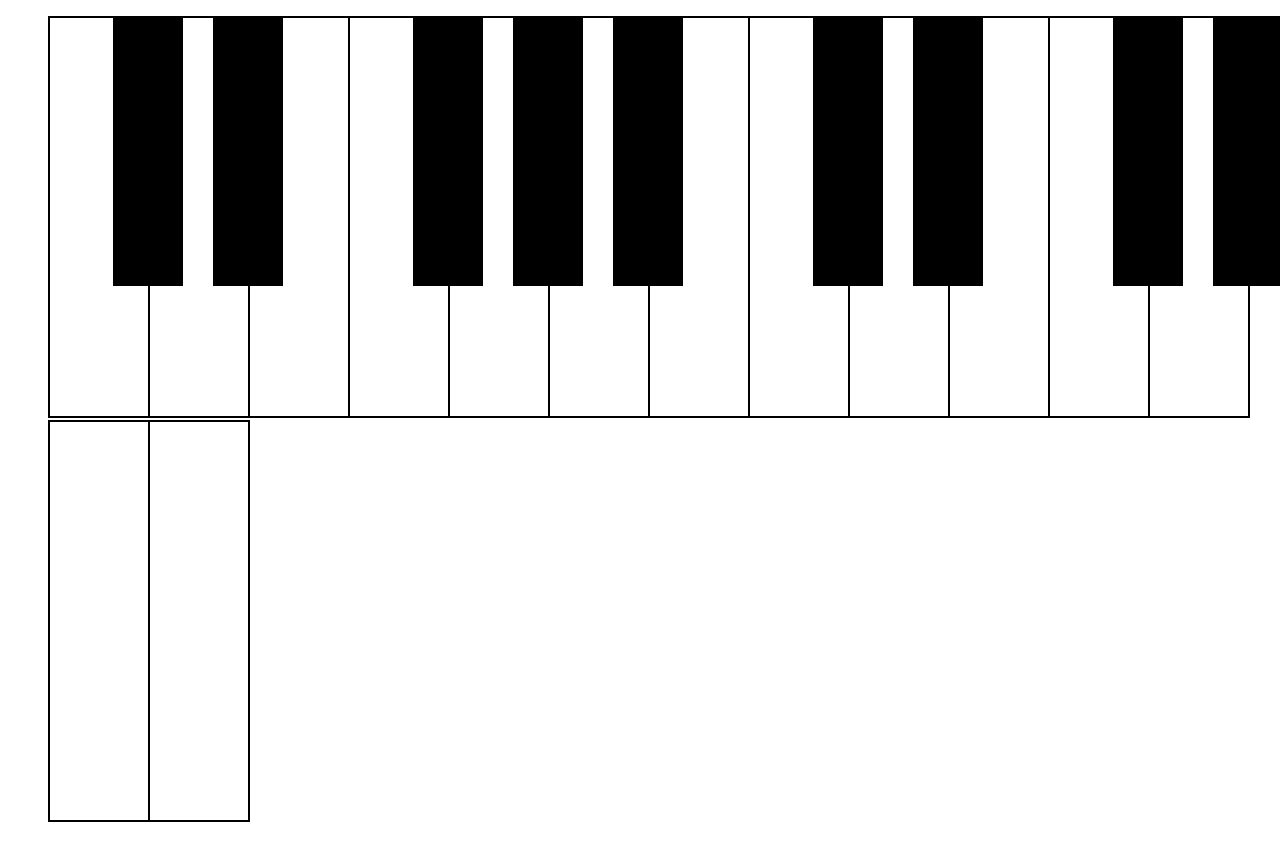
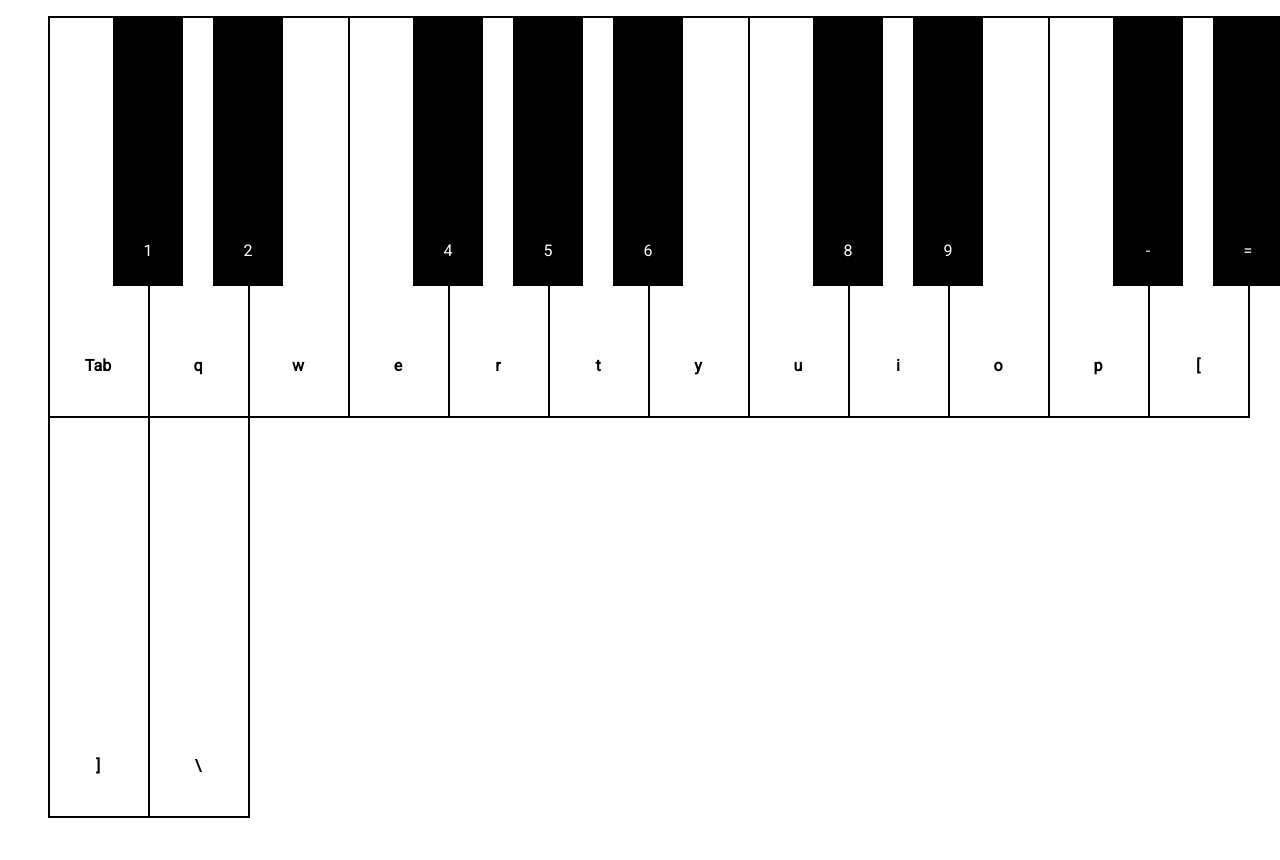
Before and after one commit to mango906/Web-Piano-Project, a plain HTML site: page main.html in a window 1280 px wide. Shown: the top 860 px of the page. Drawn offline with Linux system fonts and the light colour scheme.

Commit message:
키에 대한 설명 추가

```diff
--- a/main.html
+++ b/main.html
@@ -5,6 +5,7 @@
   <meta name="viewport" content="width=\, initial-scale=1.0">
   <meta http-equiv="X-UA-Compatible" content="ie=edge">
   <title>Document</title>
+  <link href="https://fonts.googleapis.com/css?family=Roboto" rel="stylesheet"> <!-- font -->
   <link rel="stylesheet" href="style.css">
 </head>
 <body>
--- a/main.js
+++ b/main.js
@@ -119,9 +119,9 @@ let audioArray = [
     audio: "audio/A5.mp3"
   },
   {
-    type : "piano",
-    key : "\\",
-    audio : "audio/B5.mp3"
+    type: "piano",
+    key: "\\",
+    audio: "audio/B5.mp3"
   },
   // {
   //   type : "piano",
@@ -137,6 +137,7 @@ keyboard.style.listStyleType = "none";
 
 pianoArray.forEach(element => {
   let key = document.createElement("li");
+  key.innerHTML = element.key;
   key.classList.add("keyboard-key");
   keyboard.append(key);
 });
@@ -144,10 +145,11 @@ pianoArray.forEach(element => {
 sharpArray.forEach((element, i) => {
   let sharp = document.createElement("li");
   sharp.classList.add("keyboard-sharp");
+  sharp.innerHTML = element.key;
   if (i == 2 || i == 5 || i == 7) {
     sharpIdx++;
   }
-  let ml = `${i+1+sharpIdx}00` - 35;
+  let ml = `${i + 1 + sharpIdx}00` - 35;
   sharp.style.marginLeft = `${ml}px`;
   keyboard.insertBefore(sharp, keyboard.childNodes[i]);
 })
@@ -157,12 +159,12 @@ sharpArray.forEach((element, i) => {
 // });
 
 document.addEventListener('keydown', (e) => {
-  if(e.keyCode == 9 || e.keyCode == 8)    // keyCode 8 : Bakspace, keyCode 9 : Tab
-      e.preventDefault();
+  if (e.keyCode == 9 || e.keyCode == 8)    // keyCode 8 : Bakspace, keyCode 9 : Tab
+    e.preventDefault();
   if (!fired) {
-      fired = true;
-      soundEvent(e.key);
-    }
+    fired = true;
+    soundEvent(e.key);
+  }
 });
 
 document.addEventListener('keyup', (e) => {
--- a/style.css
+++ b/style.css
@@ -1,3 +1,7 @@
+*{
+  font-family: 'Roboto', sans-serif;
+}
+
 .keyboard{
   list-style-type: none;
   display: inline-block;
@@ -8,6 +12,9 @@
   display: inline-block;
   width: 100px;
   height: 400px;
+  line-height: 700px;
+  font-weight: bold;
+  text-align: center;
   box-shadow:
   2px 0 0 0 black,
   0 2px 0 0 black,
@@ -21,4 +28,8 @@
   background: #000;
   width: 70px;
   height: 270px;
+  color: #fff;
+  text-align: center;
+  line-height: 470px;
+  z-index: 10;
 }
```
